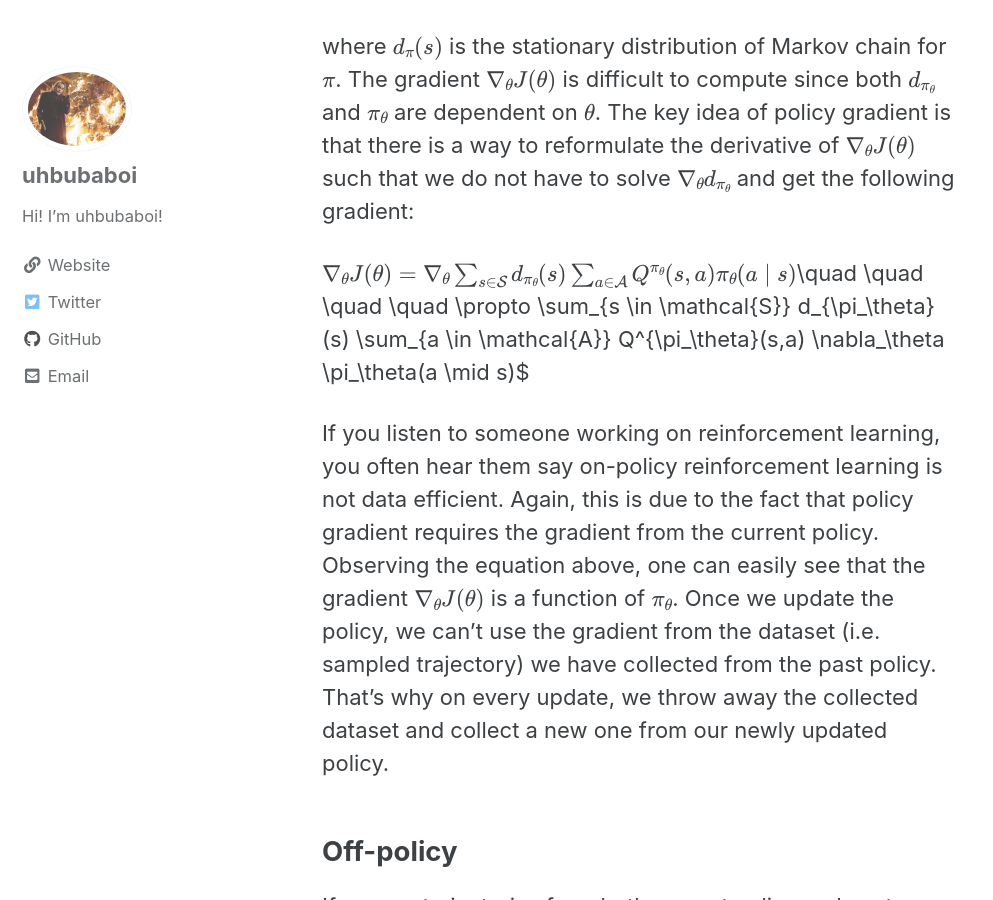
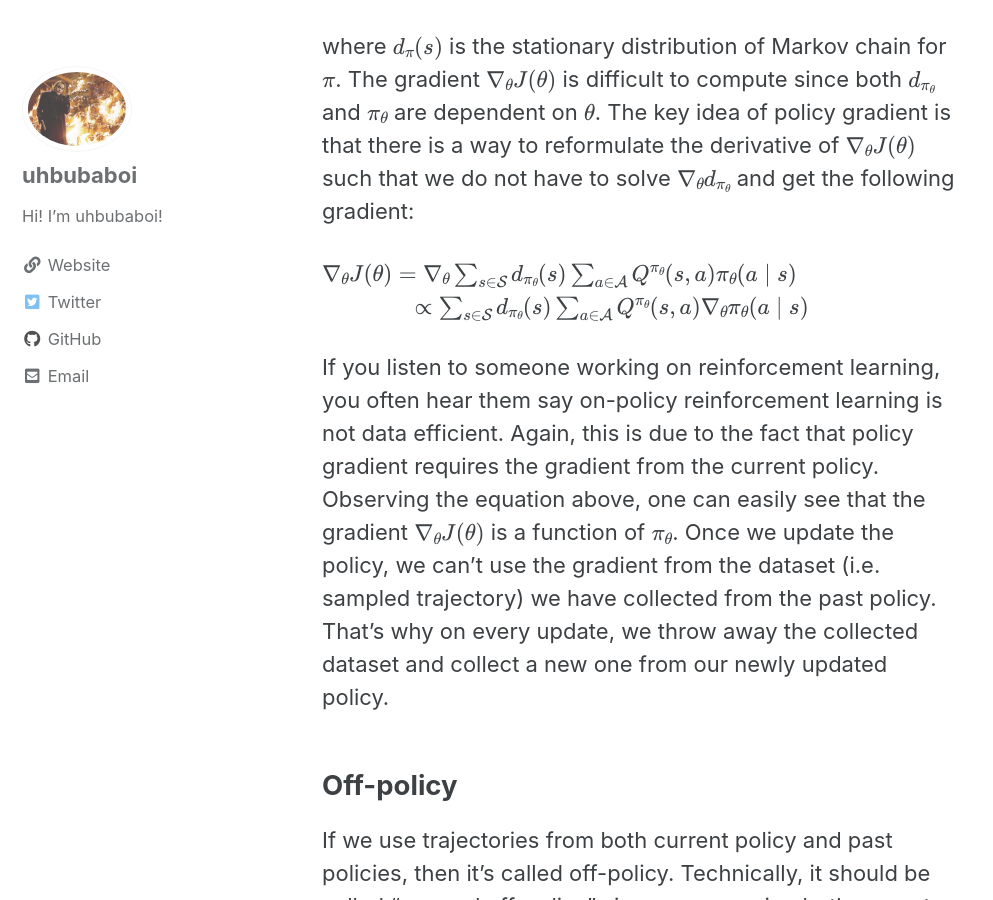
Before and after one commit to uhbubaboi/uhbubaboi.github.io, a Jekyll site: the page built from _posts/2022-01-08-on-off-online-offline-rl.md, in a window 1280 px wide and 900 px high, scrolled down 669 px. Shown: the whole window, without its empty margins (0-993 px from the left). Built offline with Jekyll 4.4.1, drawn with Linux system fonts in a browser that asks for light colours; cached includes are drawn as plain includes; formulas are drawn with MathJax 3; comment, search, counter and statistics services are not loaded.

Commit message:
minor fix in math eq

```diff
--- a/_posts/2022-01-08-on-off-online-offline-rl.md
+++ b/_posts/2022-01-08-on-off-online-offline-rl.md
@@ -22,7 +22,7 @@ $J(\theta) = \sum_{s \in \mathcal{S}} d_{\pi_\theta}(s) V^{\pi_\theta}(s) = \sum
 
 where $d_{\pi}(s)$ is the stationary distribution of Markov chain for $\pi$. The gradient $\nabla_\theta J(\theta)$ is difficult to compute since both $d_{\pi_\theta}$ and $\pi_\theta$ are dependent on $\theta$. The key idea of policy gradient is that there is a way to reformulate the derivative of $\nabla_\theta J(\theta)$ such that we do not have to solve $\nabla_\theta d_{\pi_\theta}$ and get the following gradient:
 
-$\nabla_\theta J(\theta) = \nabla_\theta \sum_{s \in \mathcal{S}} d_{\pi_\theta}(s) \sum_{a \in \mathcal{A}} Q^{\pi_\theta}(s,a) \pi_\theta(a \mid s)
+$\nabla_\theta J(\theta) = \nabla_\theta \sum_{s \in \mathcal{S}} d_{\pi_\theta}(s) \sum_{a \in \mathcal{A}} Q^{\pi_\theta}(s,a) \pi_\theta(a \mid s)$
 $\quad \quad \quad \quad \propto \sum_{s \in \mathcal{S}} d_{\pi_\theta}(s) \sum_{a \in \mathcal{A}} Q^{\pi_\theta}(s,a) \nabla_\theta \pi_\theta(a \mid s)$
 
 If you listen to someone working on reinforcement learning, you often hear them say on-policy reinforcement learning is not data efficient. Again, this is due to the fact that policy gradient requires the gradient from the current policy. Observing the equation above, one can easily see that the gradient $\nabla_\theta J(\theta)$ is a function of $\pi_\theta$. Once we update the policy, we can’t use the gradient from the dataset (i.e. sampled trajectory) we have collected from the past policy. That’s why on every update, we throw away the collected dataset and collect a new one from our newly updated policy.
```
